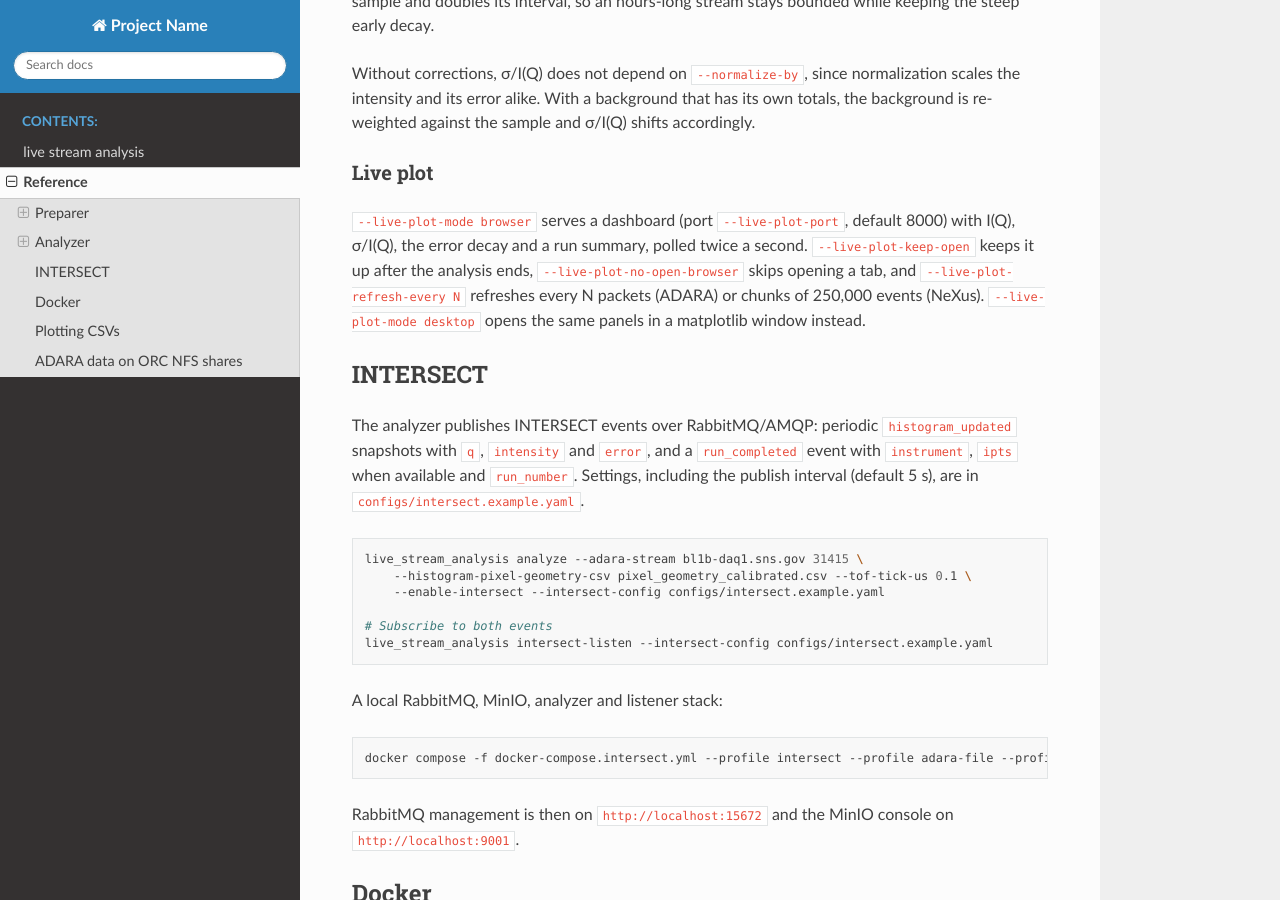
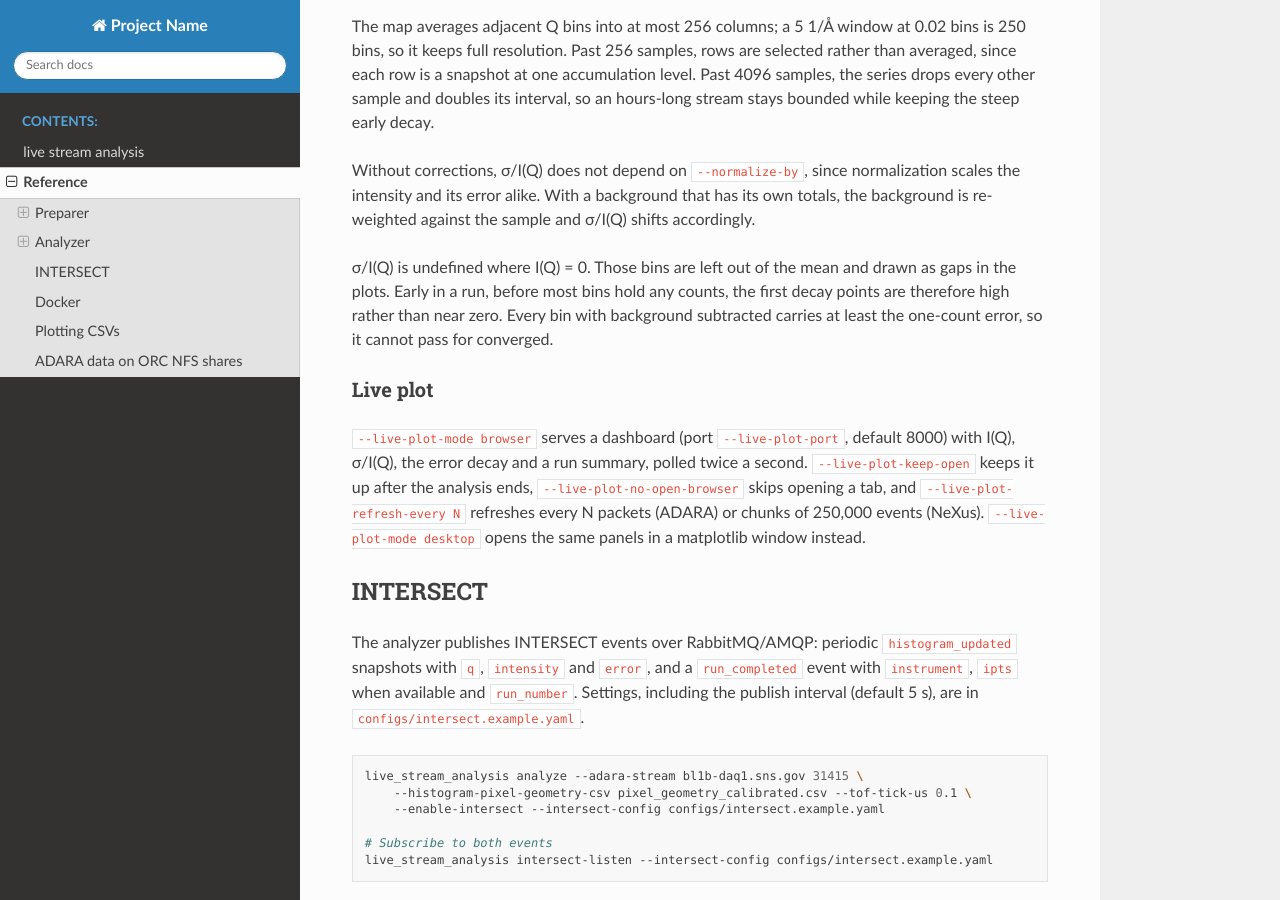
Before and after one commit to neutrons/live_stream_analysis, a Sphinx documentation site: the page built from docs/reference.md, in a window 1280 px wide and 900 px high, scrolled down 4166 px. Built offline with Sphinx 7.4.7 and the Read the Docs theme 3.1.0, drawn with Linux system fonts in a browser that asks for light colours; some of the changed text lies outside the part shown.

Commit message:
Updates notebooks for new variance max(n,1) method

```diff
--- a/docs/reference.md
+++ b/docs/reference.md
@@ -104,6 +104,10 @@
 totals, such as one from an older preparer, is used on the sample's scale as before, and the
 analyzer logs a warning at startup.
 
+The sample's counting error is sqrt(N) per bin, and 1 count for an empty bin, following Mantid's
+`SetUncertainties` "sqrtOrOne" convention. Plain sqrt(0) = 0 would report a bin with nothing in it
+yet as perfectly known. Only the error changes: I(Q) is the same either way.
+
 Proton charge and pulse time come from ADARA RTDL and event packets on the ADARA path. A NeXus
 file is replayed bank by bank, so there they are attributed from the run's `entry/proton_charge`
 and `entry/duration` in proportion to the events processed so far.
@@ -159,6 +163,11 @@
 Without corrections, σ/I(Q) does not depend on `--normalize-by`, since normalization scales the
 intensity and its error alike. With a background that has its own totals, the background is
 re-weighted against the sample and σ/I(Q) shifts accordingly.
+
+σ/I(Q) is undefined where I(Q) = 0. Those bins are left out of the mean and drawn as gaps in the
+plots. Early in a run, before most bins hold any counts, the first decay points are therefore
+high rather than near zero. Every bin with background subtracted carries at least the one-count
+error, so it cannot pass for converged.
 
 ### Live plot
 
```
Also changed, not shown: 8 other files.
